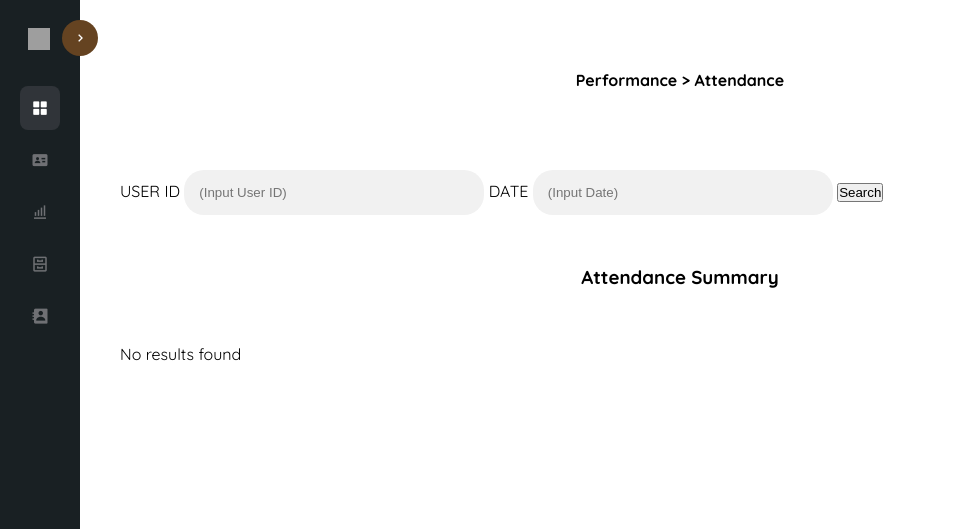
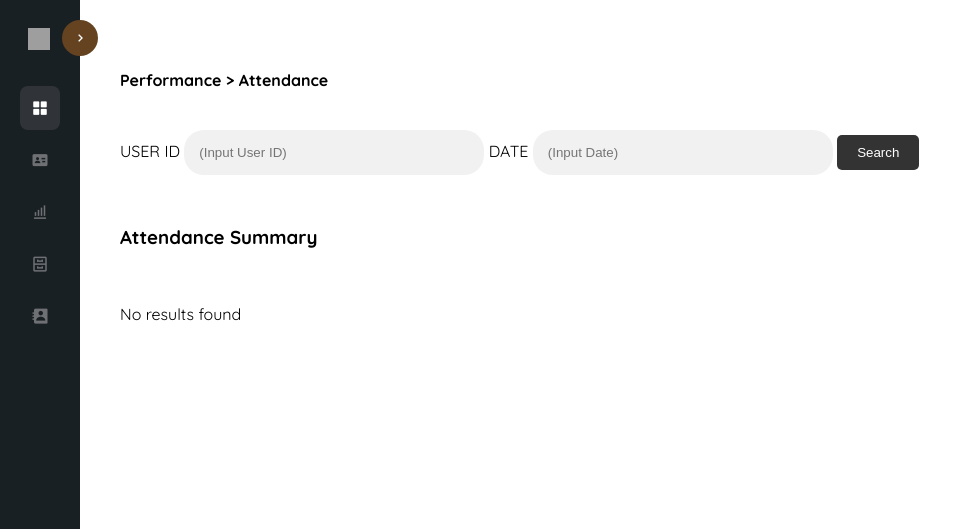
Before and after one commit to cleavor/uthm_web, a PHP site: page /attendance.php in a window 1280 px wide. Shown: the top 529 px of the page, without its empty margins (0-962 px from the left). Run offline with PHP 8.4, Linux system fonts and the light colour scheme; data that the repository does not hold is empty; grey boxes are pictures that could not be loaded.

Commit message:
attendance
fix

```diff
--- a/assets/css/style.css
+++ b/assets/css/style.css
@@ -281,7 +281,7 @@ td, th {
 }
 
 .title {
-  text-align: center;
+  text-align: left;
   margin-top: 30px;
   margin-bottom: 15px;
 }
@@ -290,3 +290,17 @@ td, th {
   font-weight: bold;
   color: green;
 }
+
+.button {
+  background-color: #333;
+  color: #fff;
+  padding: 10px 20px;
+  border: none;
+  border-radius: 5px;
+  cursor: pointer;
+  transition: background-color 0.3s;
+}
+
+.button:hover {
+  background-color: #555;
+}
--- a/attendance.php
+++ b/attendance.php
@@ -1,4 +1,5 @@
 <html lang="en">
+
 <head>
    <meta charset="UTF-8">
    <meta name="viewport" content="width=device-width, initial-scale=1.0">
@@ -8,17 +9,17 @@
    <!-- Box Icons -->
    <link href='https://unpkg.com/boxicons@2.1.4/css/boxicons.min.css' rel='stylesheet'>
 </head>
+
 <body>
 
-<?php include ("sidebar.php")?>
+   <?php
+   include("sidebar.php");
+   include("connect.php");
+   ?>
 
+   <div class="content-container">
 
-  <div class ="content-container">
-
-
-
-    <h4 class="title">Performance > Attendance</h4><br><br><br>
-
+      <h4 class="title">Performance > Attendance</h4><br>
 
       <div class="textbox-container">
 
@@ -30,30 +31,16 @@
                <label for="username1">DATE</label>
                <input type="text" id="username2" name="search_date" placeholder="(Input Date)">
 
-      <button type="submit" name="searchButton">Search</button>
+               <button type="submit" name="searchButton" class="button">Search</button>
             </div>
          </form>
       </div><br>
-
-
 
       <h3 class="title">Attendance Summary</h3><br><br>
       <div class="container">
          <div class="box">
 
             <?php
-// Database connection settings
-$servername = "localhost";
-$dbname = "railway";
-$username = "root";
-$password = "";
-
-$conn = new mysqli($servername, $username, $password, $dbname);
-
-if ($conn->connect_error) {
-   die("Connection failed: " . $conn->connect_error);
-}
-
             // Check if search parameters are provided
             if (isset($_POST['search_user_id']) || isset($_POST['search_date'])) {
                $search_user_id = $_POST['search_user_id'];
@@ -91,10 +78,10 @@ if ($result->num_rows > 0) {
             } else {
                echo "No results found";
             }
-
             $conn->close();
             ?>
             <!-- Javascript -->
             <script src="./assets/js/script.js"></script>
 </body>
+
 </html>
--- /dev/null
+++ b/connect.php
@@ -0,0 +1,13 @@
+<?php
+// Database connection settings
+$servername = "localhost";
+$dbname = "railway";
+$username = "root";
+$password = "";
+
+$conn = new mysqli($servername, $username, $password, $dbname);
+
+if ($conn->connect_error) {
+   die("Connection failed: " . $conn->connect_error);
+}
+?>
```
Lines whose indentation alone changed are shown as unchanged.
